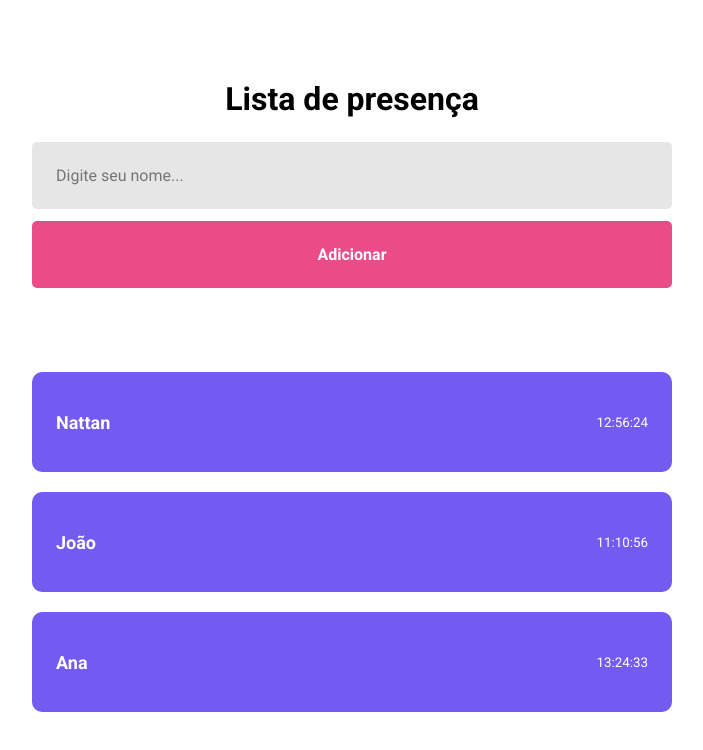
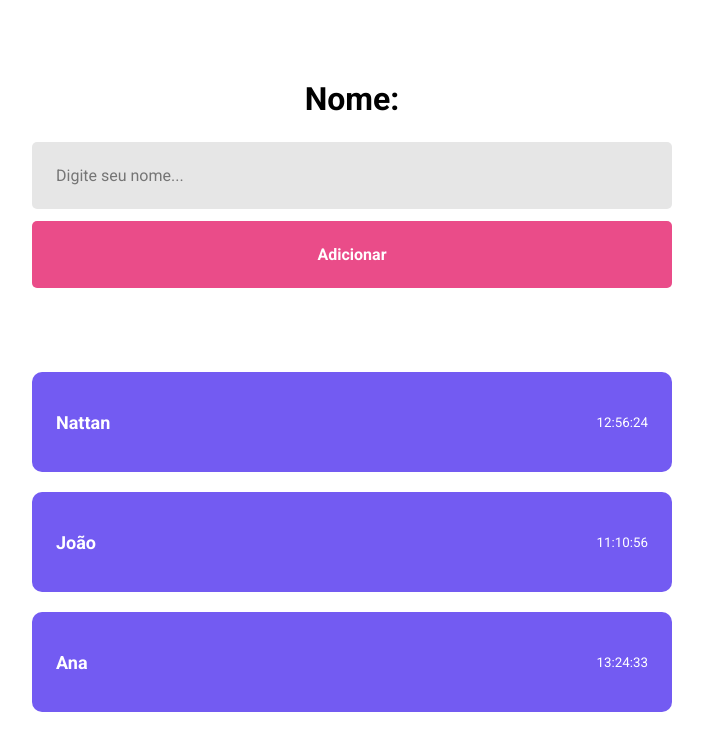
Before and after one commit to NattanSilva/Curso-Rect, a React (Vite) app: page / in a window 1280 px wide. Shown: the top 750 px of the page, without its empty margins (288-991 px from the left). Built offline with nearby package versions, Linux system fonts and the light colour scheme.

Commit message:
Add: useState

```diff
--- a/src/pages/Home/index.jsx
+++ b/src/pages/Home/index.jsx
@@ -1,12 +1,21 @@
+import React, { useState } from "react";
 import { Card } from "../../components/card";
 import "./style.css";
 
 function Home() {
+  const [studentName, setStudentName] = useState("");
+
   return (
     // fragment //
     <div className="container">
-      <h1>Lista de presença</h1>
-      <input type="text" name="nome" id="nome__input" placeholder="Digite seu nome..."/>
+      <h1>Nome: {studentName}</h1>
+      <input
+        type="text"
+        name="nome"
+        id="nome__input"
+        placeholder="Digite seu nome..."
+        onChange={e => setStudentName(e.target.value)}
+      />
       <button type="button">Adicionar</button>
 
       <Card name="Nattan" time="12:56:24"/>
```
